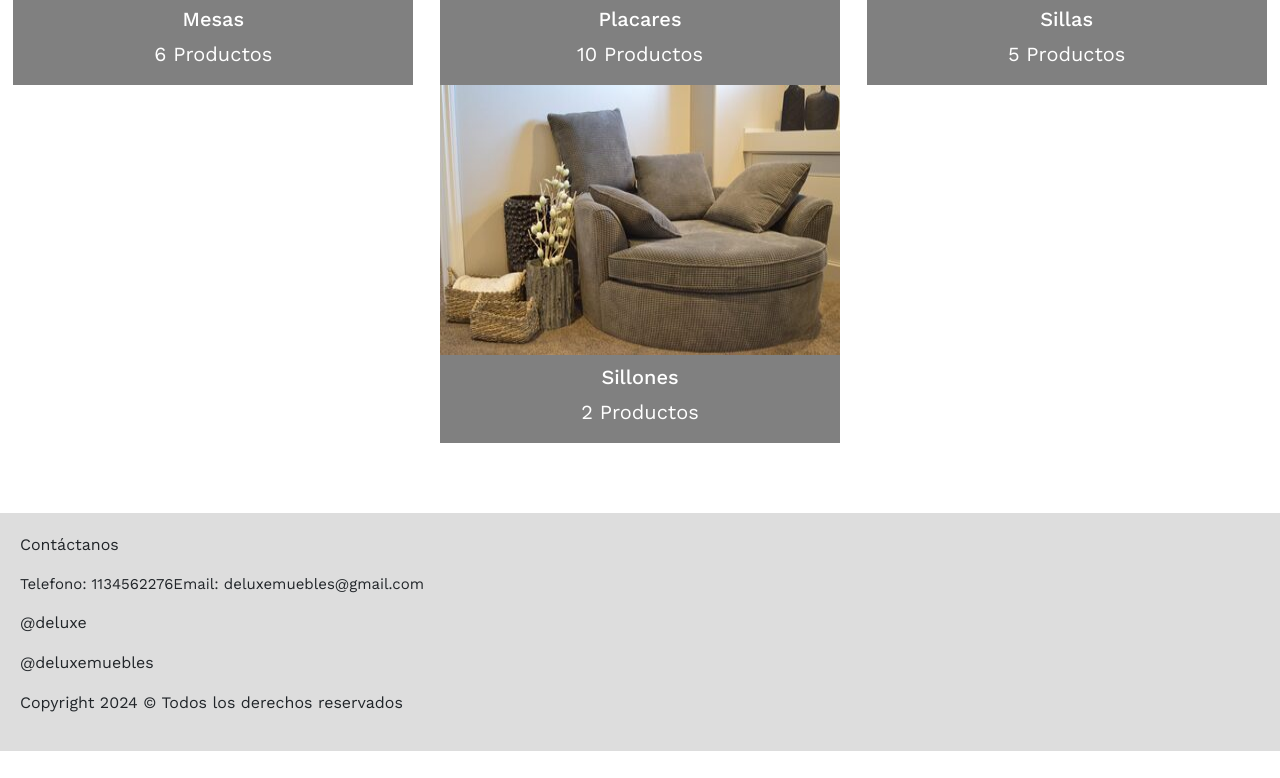
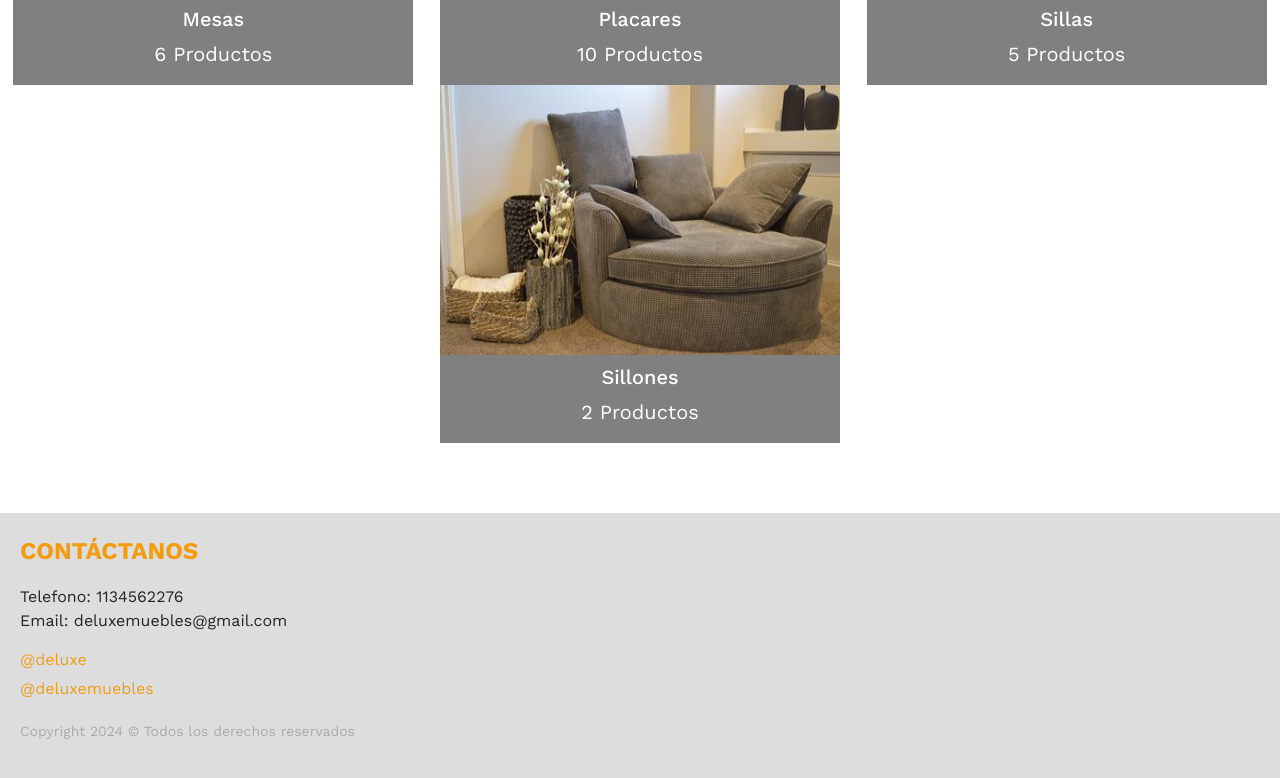
Before and after one commit to lautaro189/proyectomueblescoder, a plain HTML site: page index.html in a window 1280 px wide. Shown: the part 1398-2176 px from the top of the page. Before the commit the page ends 2149 px from the top, so only its background shows below. Drawn offline with nearby package versions, Linux system fonts and the light colour scheme.

Commit message:
nuevo estilo del footer

```diff
--- a/sass/pages-sass/_page-contactanos.scss
+++ b/sass/pages-sass/_page-contactanos.scss
@@ -48,3 +48,9 @@
     background-attachment: fixed;
     font-family: "Work Sans", serif;
 }
+#footer{
+    ul{
+        display: flex;
+        flex-direction: column;
+    }
+}
--- a/sass/presets/_footer.scss
+++ b/sass/presets/_footer.scss
@@ -6,4 +6,40 @@
     margin-top: 70px;
     padding: 20px;
     background-color: #dddddd;
+
+    .footer-content {
+        margin-bottom: 20px;
+
+        .contact-us {
+            font-size: 24px;
+            font-weight: bold;
+            color: #f39c12;
+            text-transform: uppercase;
+        }
+
+        .contact-info {
+            list-style: none;
+            padding: 0;
+            margin: 15px 0;
+            display: flex;
+            flex-direction: column;
+
+            li {
+                font-size: 16px;
+            }
+        }
+
+        .social-links {
+            p {
+                font-size: 16px;
+                color: #f39c12;
+                margin: 5px 0;
+            }
+        }
+    }
+
+    .copyright {
+        font-size: 14px;
+        color: #aaa;
+    }
 }
```
Also changed, not shown: css/style.css, 1 other file.
